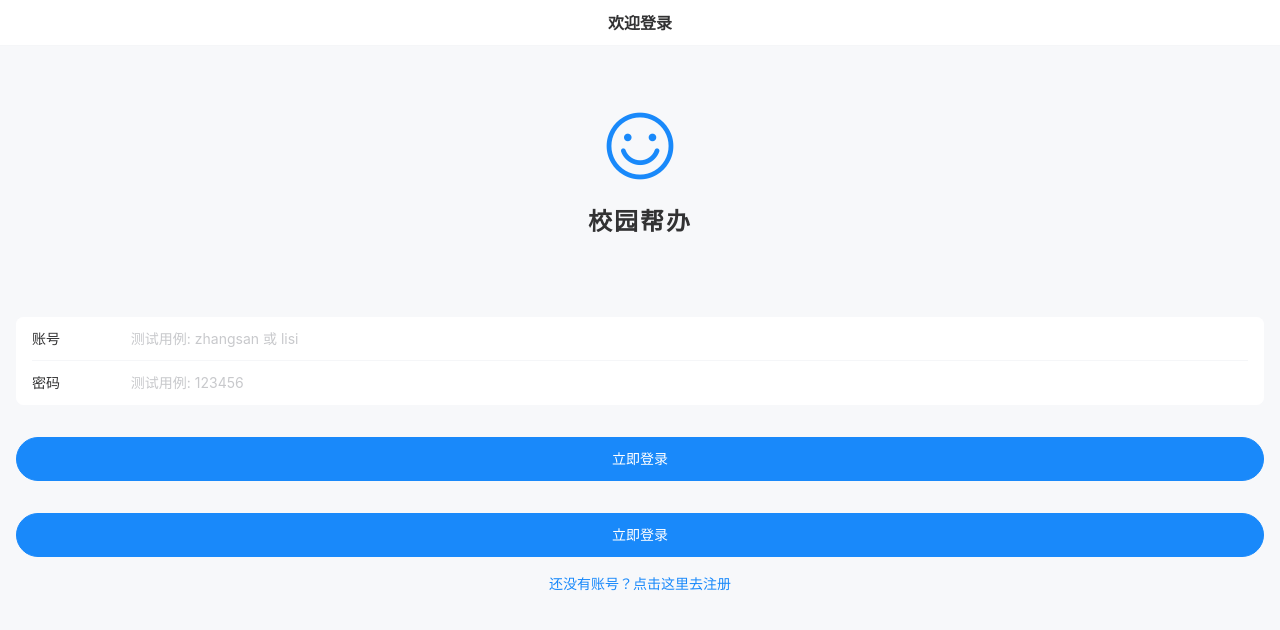
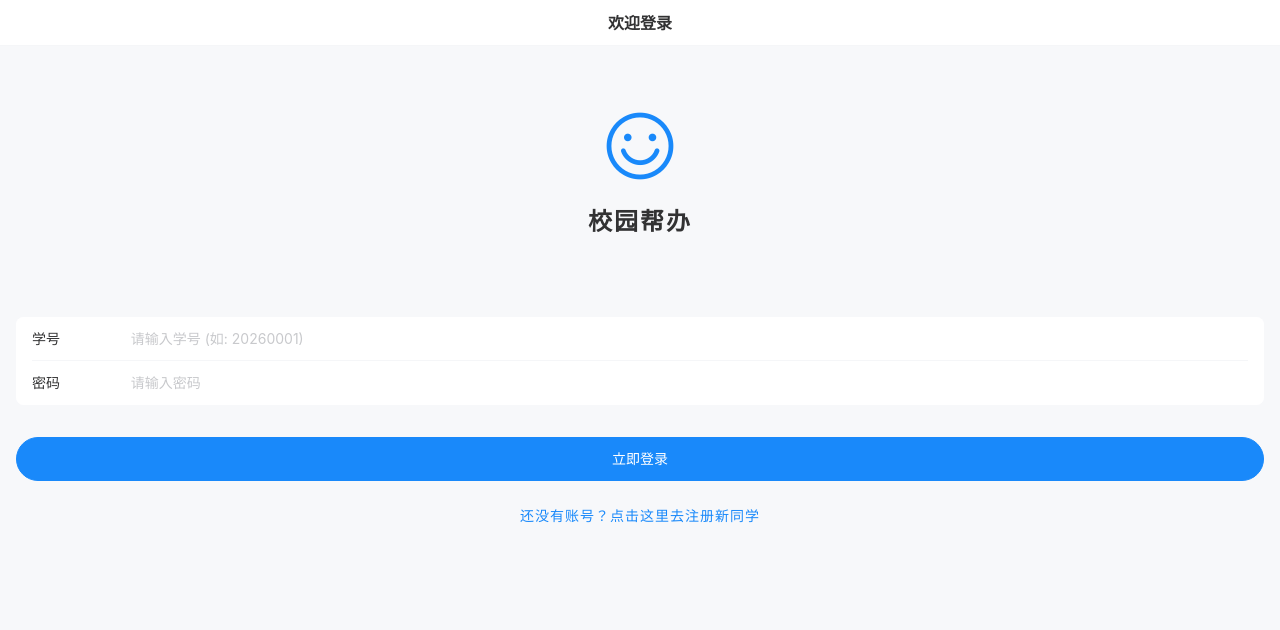
Before and after one commit to HB0121/compiler-web-ide, a Vue app in the folder 学校事务/企业级架构应用开发/CODE/front/campus-helper-frontend/: page /login in a window 1280 px wide. Shown: the top 630 px of the page. Built offline with nearby package versions, Linux system fonts and the light colour scheme.

Commit message:
vault backup: 2026-05-05 07:25:10

```diff
--- a/学校事务/企业级架构应用开发/CODE/front/campus-helper-frontend/src/App.vue
+++ b/学校事务/企业级架构应用开发/CODE/front/campus-helper-frontend/src/App.vue
@@ -1,36 +1,118 @@
 <template>
-  <div class="app-wrapper">
-    <!-- 路由视图（画框）：这里会根据网址动态显示 TaskHall 或 PublishPage -->
-    <router-view class="main-content" />
+  <div class="login-container">
+    <van-nav-bar title="欢迎登录" />
 
+    <!-- Logo 和标题区域 -->
+    <div class="logo-wrap">
+      <van-icon name="smile-o" size="80" color="#1989fa" />
+      <h2 class="app-title">校园帮办</h2>
+    </div>
 
-    <van-tabbar v-show="!['/login', '/register'].includes($route.path)" route placeholder active-color="#ee0a24" inactive-color="#000">
-      <van-tabbar-item replace to="/hall" icon="home-o">大厅</van-tabbar-item>
-      <van-tabbar-item replace to="/publish" icon="plus">发单</van-tabbar-item>
-      <van-tabbar-item replace to="/mine" icon="user-o">我的</van-tabbar-item>
-    </van-tabbar>
+    <!-- 登录表单 -->
+    <van-form @submit="onSubmit" class="login-form">
+      <van-cell-group inset>
+        <!-- 【升级1】标签和占位符改为“学号” -->
+        <van-field
+          v-model="studentId"
+          name="studentId"
+          label="学号"
+          placeholder="请输入学号 (如: 20260001)"
+          :rules="[{ required: true, message: '请填写学号' }]"
+        />
+        <van-field
+          v-model="password"
+          type="password"
+          name="password"
+          label="密码"
+          placeholder="请输入密码"
+          :rules="[{ required: true, message: '请填写密码' }]"
+        />
+      </van-cell-group>
+
+      <div style="margin: 32px 16px;">
+        <van-button round block type="primary" native-type="submit" :loading="loading">
+          立即登录
+        </van-button>
+
+        <!-- 【升级2】美化后的注册跳转链接 -->
+        <div class="register-link" @click="$router.push('/register')">
+          还没有账号？点击这里去注册新同学
+        </div>
+      </div>
+    </van-form>
   </div>
 </template>
 
-<style>
-/* 全局样式重置 */
-html, body {
-  margin: 0;
-  padding: 0;
+<script setup>
+import { ref } from 'vue'
+import { useRouter } from 'vue-router'
+import { showToast, showSuccessToast, showFailToast } from 'vant'
+import axios from 'axios'
+
+const router = useRouter()
+const studentId = ref('') // 绑定学号
+const password = ref('')
+const loading = ref(false)
+
+const onSubmit = async (values) => {
+  loading.value = true
+  try {
+    // 【升级3】为了不改动后端 Controller，这里把 key 依然写成 username，但传的是真实的学号
+    const res = await axios.post('http://localhost:8080/api/user/login', {
+      username: values.studentId,
+      password: values.password
+    })
+
+    if (res.data && res.data.code === 200) {
+      showSuccessToast('登录成功')
+
+      // 1. 将后端返回的 token 永久存入浏览器的 localStorage
+      localStorage.setItem('token', res.data.data.token)
+
+      // 2. 存下后端的 nickname (后端放在了 username 字段里返回) 和 userId
+      // Mine.vue 页面会自动去 localStorage 拿这两个值展示
+      localStorage.setItem('username', res.data.data.username)
+      localStorage.setItem('userId', res.data.data.userId)
+
+      // 3. 登录成功后，编程跳转到任务大厅
+      router.push('/hall')
+    }
+  } catch (error) {
+    console.error('登录失败:', error)
+    showFailToast(error.response?.data?.error || '学号或密码错误')
+  } finally {
+    loading.value = false
+  }
+}
+</script>
+
+<style scoped>
+.login-container {
+  min-height: 100vh;
   background-color: #f7f8fa;
-  font-family: -apple-system, BlinkMacSystemFont, 'Helvetica Neue', Helvetica, Segoe UI, Arial, Roboto, 'PingFang SC', 'miui', 'Hiragino Sans GB', 'Microsoft Yahei', sans-serif;
 }
-
-.app-wrapper {
-  height: 100vh;
+.logo-wrap {
   display: flex;
   flex-direction: column;
+  align-items: center;
+  padding: 60px 0 40px;
 }
-
-/* 让主体内容区域可以滚动，底部留出 tabbar 的高度 */
-.main-content {
-  flex: 1;
-  overflow-y: auto;
-  padding-bottom: 50px; /* 防止内容被底部导航栏挡住 */
+.app-title {
+  margin-top: 16px;
+  color: #323233;
+  font-size: 24px;
+  font-weight: bold;
+  letter-spacing: 2px;
+}
+.login-form {
+  margin-top: 20px;
+}
+.register-link {
+  text-align: center;
+  margin-top: 24px;
+  font-size: 14px;
+  color: #1989fa;
+  cursor: pointer;
+  letter-spacing: 1px;
 }
 </style>
```
